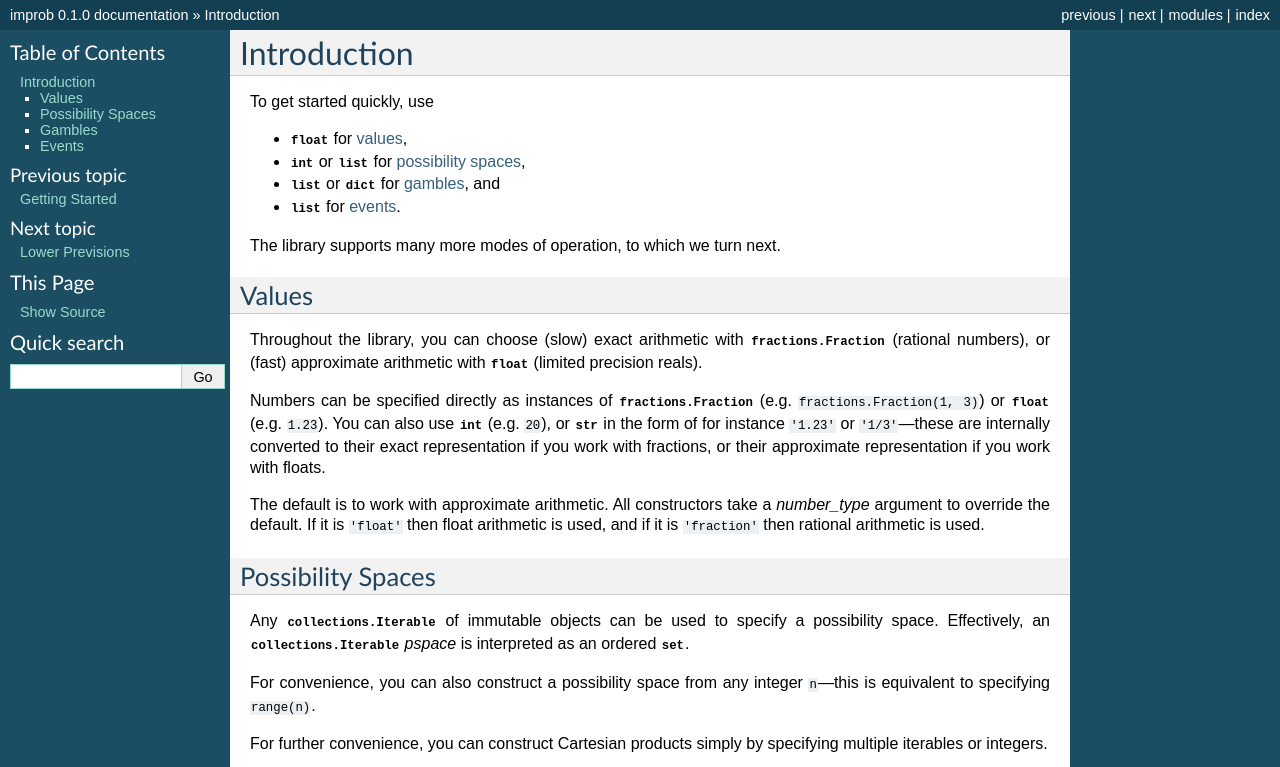
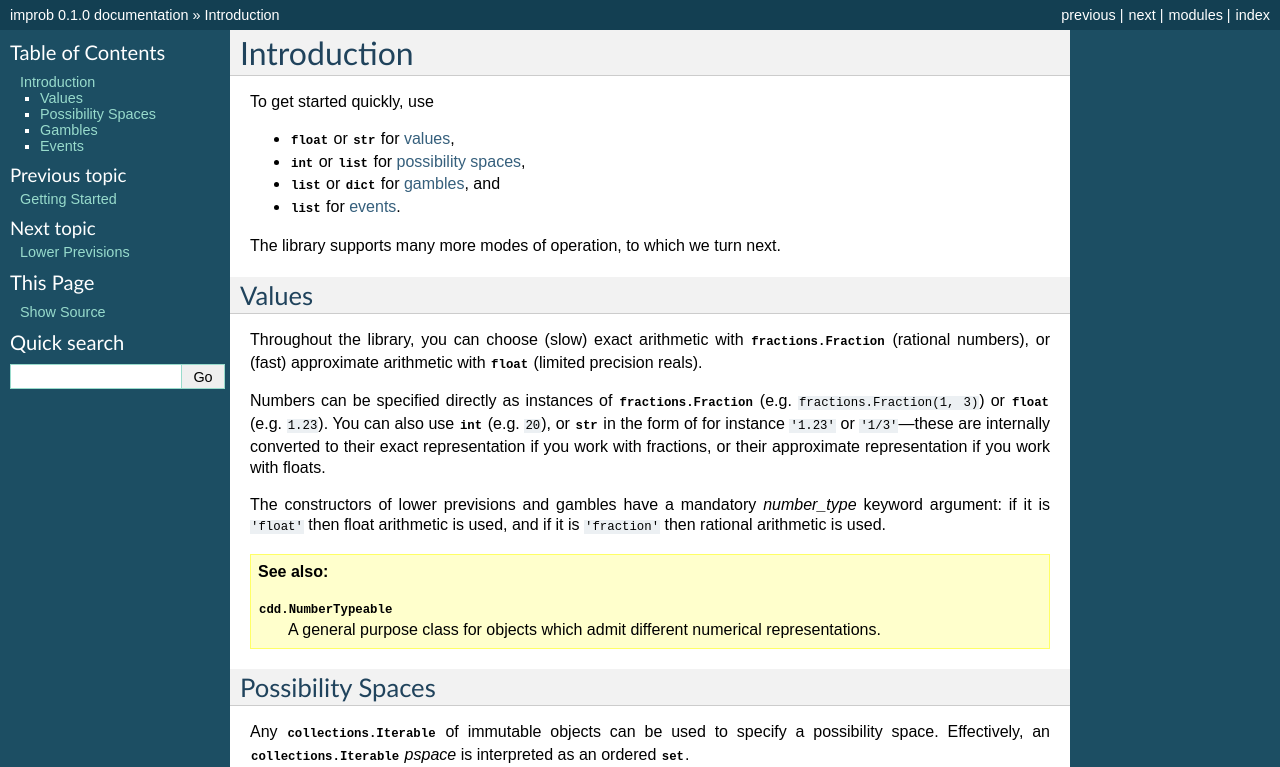
Before and after one commit to mcmtroffaes/improb, a Sphinx documentation site: the page built from docs/introduction.rst, in a window 1280 px wide and 900 px high, cut to the strip 0-767 px from the top of the window. Built offline with Sphinx 7.4.7, drawn with Linux system fonts in a browser that asks for light colours; formulas are drawn with MathJax 3.

Commit message:
Added intersphinx link with pycddlib.

```diff
--- a/docs/conf.py
+++ b/docs/conf.py
@@ -204,4 +204,7 @@
 
 todo_include_todos = True
 
-intersphinx_mapping = {'python': ('http://docs.python.org/', None)}
+intersphinx_mapping = {
+    'python': ('http://docs.python.org/', None),
+    'cdd': ('http://mcmtroffaes.github.com/pycddlib', None),
+}
--- a/docs/introduction.rst
+++ b/docs/introduction.rst
@@ -9,7 +9,7 @@
 
 To get started quickly, use
 
-* :class:`float` for :ref:`values <values>`,
+* :class:`float` or :class:`str` for :ref:`values <values>`,
 * :class:`int` or :class:`list` for :ref:`possibility spaces <possibility-spaces>`,
 * :class:`list` or :class:`dict` for :ref:`gambles <gambles>`, and
 * :class:`list` for :ref:`events <events>`.
@@ -34,10 +34,16 @@
 representation if you work with fractions, or their approximate
 representation if you work with floats.
 
-The default is to work with approximate arithmetic. All constructors
-take a *number_type* argument to override the default. If it is
-``'float'`` then float arithmetic is used, and if it is ``'fraction'``
-then rational arithmetic is used.
+The constructors of lower previsions and gambles have a mandatory
+*number_type* keyword argument: if it is ``'float'`` then float
+arithmetic is used, and if it is ``'fraction'`` then rational
+arithmetic is used.
+
+.. seealso::
+
+    :class:`cdd.NumberTypeable`
+        A general purpose class for objects which admit different
+        numerical representations.
 
 .. _possibility-spaces:
 
```
